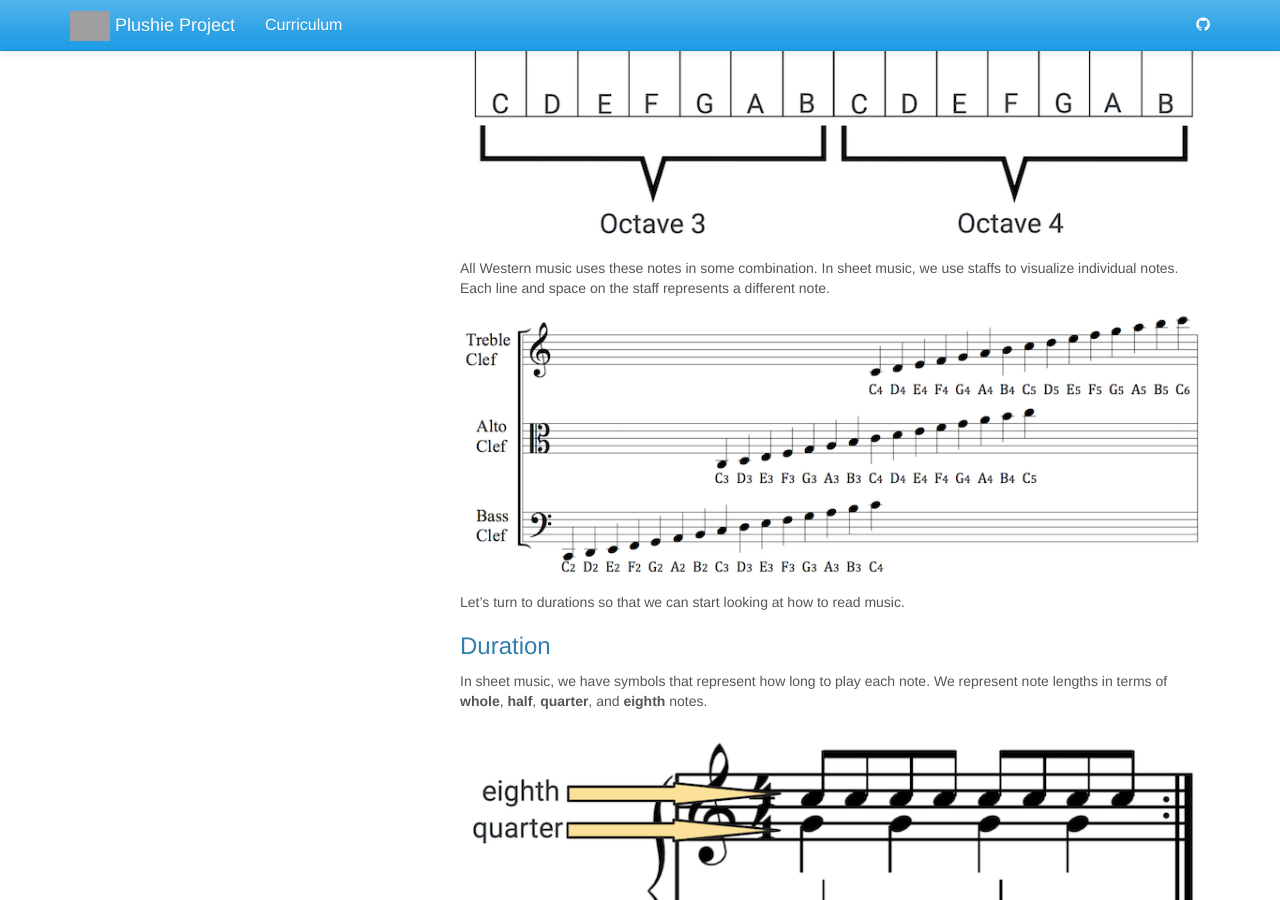
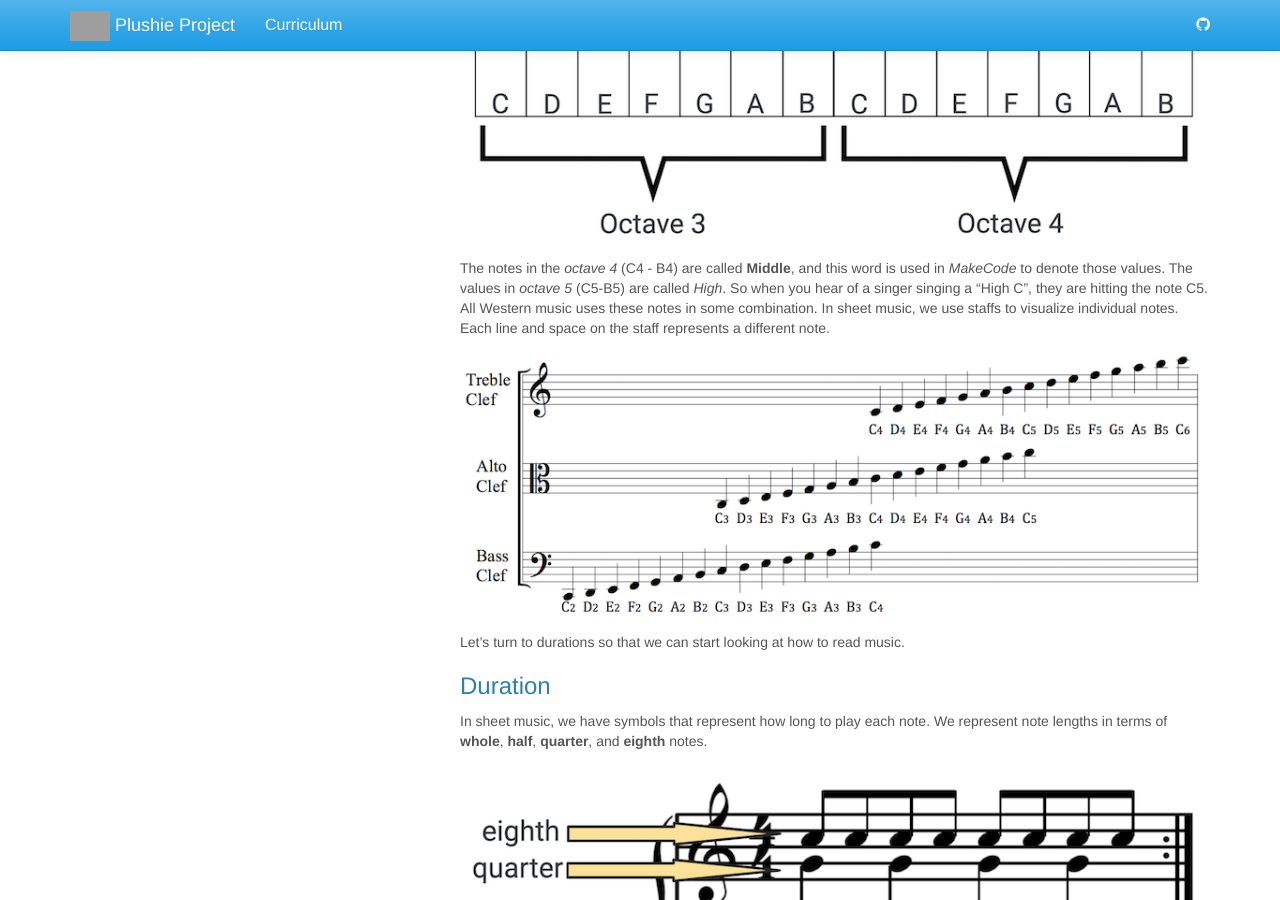
Before and after one commit to jake-chipps/plushie, a Jekyll site: the page built from _docs/lessons/3-1.md, in a window 1280 px wide and 900 px high, scrolled down 2590 px. Built offline with Jekyll 4.4.1, drawn with Linux system fonts in a browser that asks for light colours; grey boxes are pictures that could not be loaded.

Commit message:
Add content

```diff
--- a/_docs/lessons/3-1.md
+++ b/_docs/lessons/3-1.md
@@ -59,7 +59,7 @@ In Western music, we use 12 semitones on a chromatic scale. If you were to look
 
 [![piano keys with notes](../images/piano.png)](https://pixabay.com/vectors/piano-keys-octave-music-keyboard-307653/)
 
-All Western music uses these notes in some combination. In sheet music, we use staffs to visualize individual notes. Each line and space on the staff represents a different note.
+The notes in the *octave 4* (C4 - B4) are called **Middle**, and this word is used in *MakeCode* to denote those values. The values in *octave 5* (C5-B5) are called *High*. So when you hear of a singer singing a "High C", they are hitting the note C5. All Western music uses these notes in some combination. In sheet music, we use staffs to visualize individual notes. Each line and space on the staff represents a different note.
 
 [![clef diagram](../images/clef-diagram.png)](https://en.m.wikiversity.org/wiki/File:Clef_Diagram.png)
 
```
